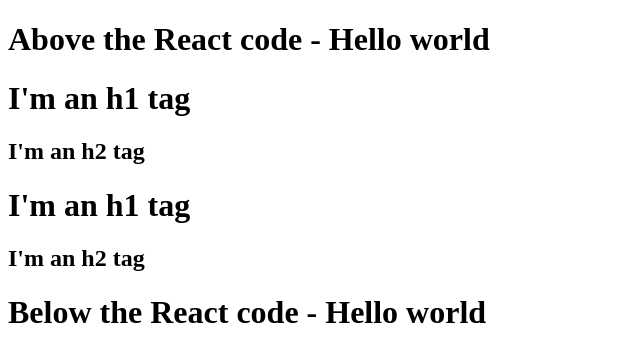
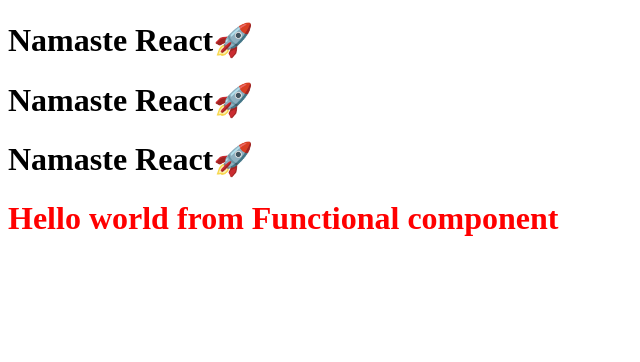
Before and after one commit to Adarsha-React/namaste-react, a React (Vite) app: page / in a window 1280 px wide. Shown: the top 362 px of the page, without its empty margins (0-640 px from the left). Built offline with nearby package versions, Linux system fonts and the light colour scheme.

Commit message:
episode-03:React Components & JSX

```diff
--- a/App.js
+++ b/App.js
@@ -1,39 +1,33 @@
 import React from "react";
 import ReactDOM from "react-dom/client";
 
-const parent1 = React.createElement(
-  "div",
-  { id: "parent" },
-  React.createElement(
-    "div",
-    { id: "child" },
-    React.createElement("h1", {}, "I'm an h1 tag")
-  )
-);
+const Title = () => {
+  return (
+    <div>
+      <h1>Namaste React🚀</h1>
+    </div>
+  );
+};
 
-const parent = React.createElement("div", { id: "parent" }, [
-  React.createElement(
-    "div",
-    { id: "child-1", key: "child1" },
-    React.createElement("h1", {}, "I'm an h1 tag"),
-    React.createElement("h2", {}, "I'm an h2 tag")
-  ),
-  React.createElement(
-    "div",
-    { id: "child-1", key: "child2" },
-    React.createElement("h1", {}, "I'm an h1 tag"),
-    React.createElement("h2", {}, "I'm an h2 tag")
-  ),
-]);
+//Use JSX (HTML like sytax but this is not HTML inside JavaScript)
+//JSX --> will be transpiled into React.createElement using Babel
 
-//we will use JSX to write the above code in easy way
+//JSX ==> React.createElement ==> HTMLElement
 
-const heading = React.createElement(
-  "h1",
-  { id: "heading" },
-  "Hello World From React!!"
-);
+//const jsxHeading = <h1 id="heading">Hello World from JSX🚀</h1>;
 
-console.log(heading);
+//JSX will sanitize the data before using it, it escapes xss attaching
+
+const Header = () => {
+  return (
+    <div>
+      {Title()}
+      <Title />
+      <Title></Title>
+      <h1 id="heading">Hello world from Functional component</h1>
+    </div>
+  );
+};
+
 const root = ReactDOM.createRoot(document.getElementById("root"));
-root.render(parent);
+root.render(<Header />);
--- a/index.html
+++ b/index.html
@@ -7,13 +7,7 @@
     <title>Namaste React</title>
   </head>
   <body>
-    <!-- <h1>Hello World!</h1>     this is just using HTML -->
-
-    <h1>Above the React code - Hello world</h1>
     <div id="root">Not Rendered</div>
-    <h1>Below the React code - Hello world</h1>
-
-    <!--This is why React is a library not a framework-->
 
     <script src="App.js" type="module"></script>
   </body>
--- a/package.json
+++ b/package.json
@@ -4,6 +4,8 @@
   "description": "This is namaste-react by Adarsha",
 
   "scripts": {
+    "start" :"parcel index.html",
+    "build" :"parcel build index.html",
     "test": "jest "
   },
   "repository": {
```
Also changed, not shown: 1 other file (tests, documents, lock files or other folders).
